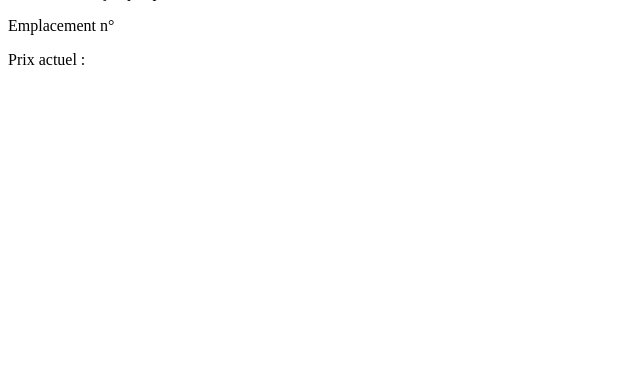
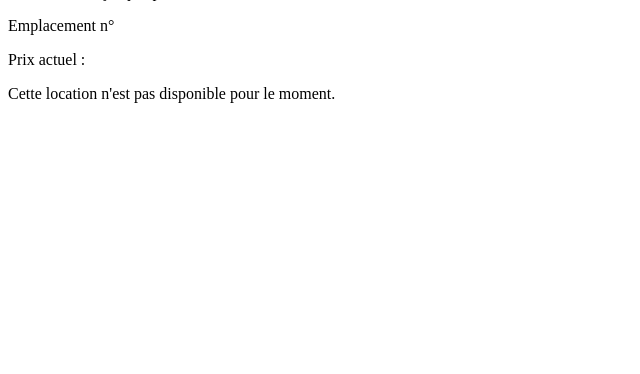
Before and after one commit to TomGld/TP_JS_O_API_Camping, a Symfony app: template www/templates/components/_detail_card.html.twig in a window 1280 px wide. Shown: the part 375-749 px from the top of the page, without its empty margins (0-640 px from the left). Run offline with Twig, Linux system fonts and the light colour scheme; the template is opened without the code that fills it, so the values that code supplies are empty; some libraries are stand-ins or nearby versions.

Commit message:
Changement type propriété status; résolution affichage si aucun prix pour rental; déplacement dossier documentation

```diff
--- a/www/src/Entity/Reservation.php
+++ b/www/src/Entity/Reservation.php
@@ -34,7 +34,7 @@
     #[ORM\Column]
     private ?int $nbrMinor = null;
 
-    #[ORM\Column(length: 255)]
+    #[ORM\Column]
     private ?string $status = null;
 
     #[ORM\Column]
@@ -121,12 +121,12 @@
         return $this;
     }
 
-    public function getStatus(): ?string
+    public function getStatus(): ?int
     {
         return $this->status;
     }
 
-    public function setStatus(string $status): static
+    public function setStatus(?int $status): static
     {
         $this->status = $status;
 
--- a/www/templates/components/_detail_card.html.twig
+++ b/www/templates/components/_detail_card.html.twig
@@ -39,21 +39,26 @@
         {# Seasons + price #}
 
         <p>Prix actuel :</p>
-
         {% if rental.isActive == true %}
 
             {# Vérifier si une saison correspond à la date actuelle #}
             {% set priceFound = false %}
             {% for season in rental.seasons %}
                 {% if date('now') >= season.season_start and date('now') <= season.season_end %}
-                    <p>{{ season.pricePerNight }} €</p>
+                    {% if season.pricePerNight is not null %}
+                    <p>{{ season.pricePerNight }} €/nuit</p>
                     {% set priceFound = true %}
+                    {% endif %}
                 {% endif %}
             {% endfor %}
             {% if not priceFound %}
-                <p>Aucun prix n'a été renseigné pour l'instant, pour plus d'informations, veuillez nous contacter.</p>
+            <p>Aucun prix n'a été renseigné pour l'instant, pour cette période, pour plus d'informations, veuillez nous contacter.</p>
             {% endif %}
+        {% else %}
+            <p>Cette location n'est pas disponible pour le moment.</p>
         {% endif %}
+
+
 
         {# TODO: Si la location est active, alors afficher le bouton de réservation #}
 
--- a/www/templates/security/login.html.twig
+++ b/www/templates/security/login.html.twig
@@ -33,7 +33,8 @@
                 >
 
                 <button class="btn-submit" type="submit">
-                    <i class="fas fa-save">Se connecter</i>
+                    <i class="fas fa-save"></i>
+                    Se connecter
 
                 </button>
             {% endif %}
```
Also changed, not shown: 2 other files.
